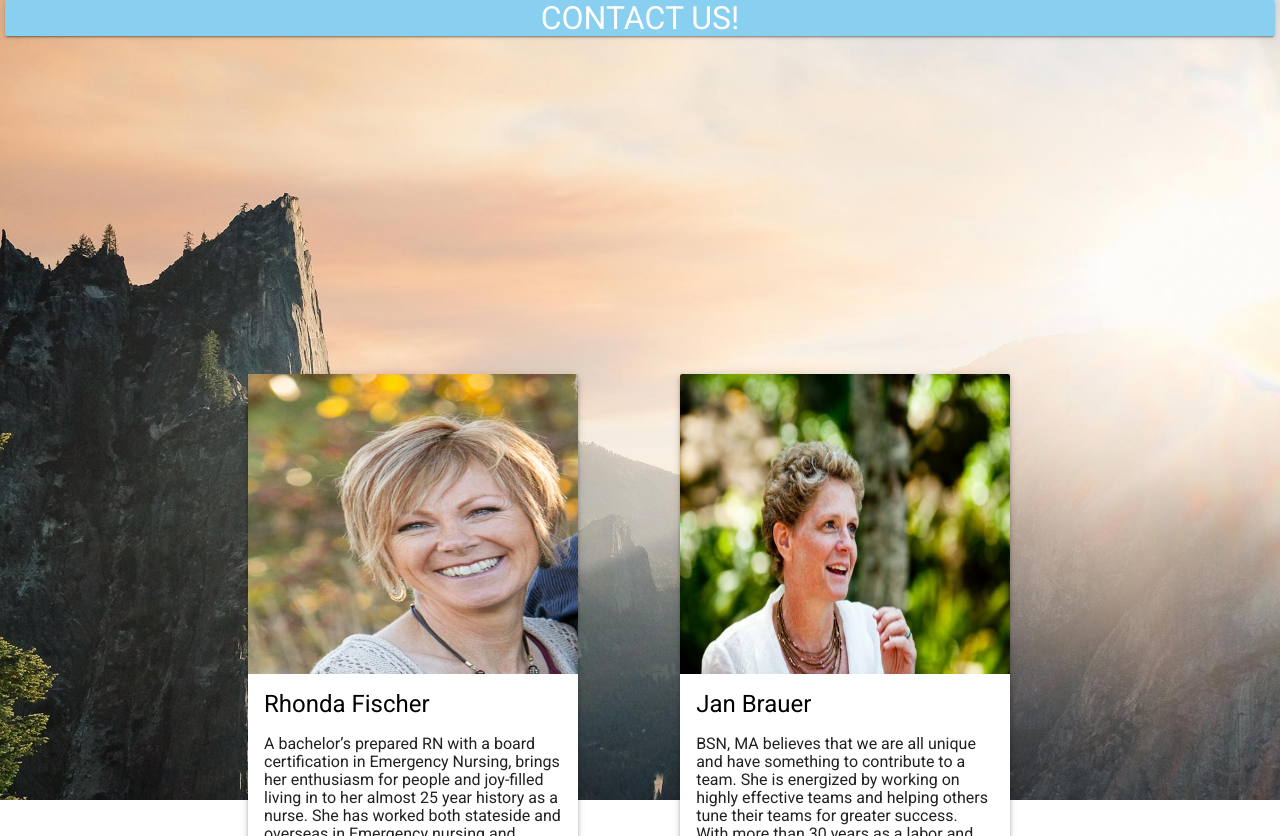
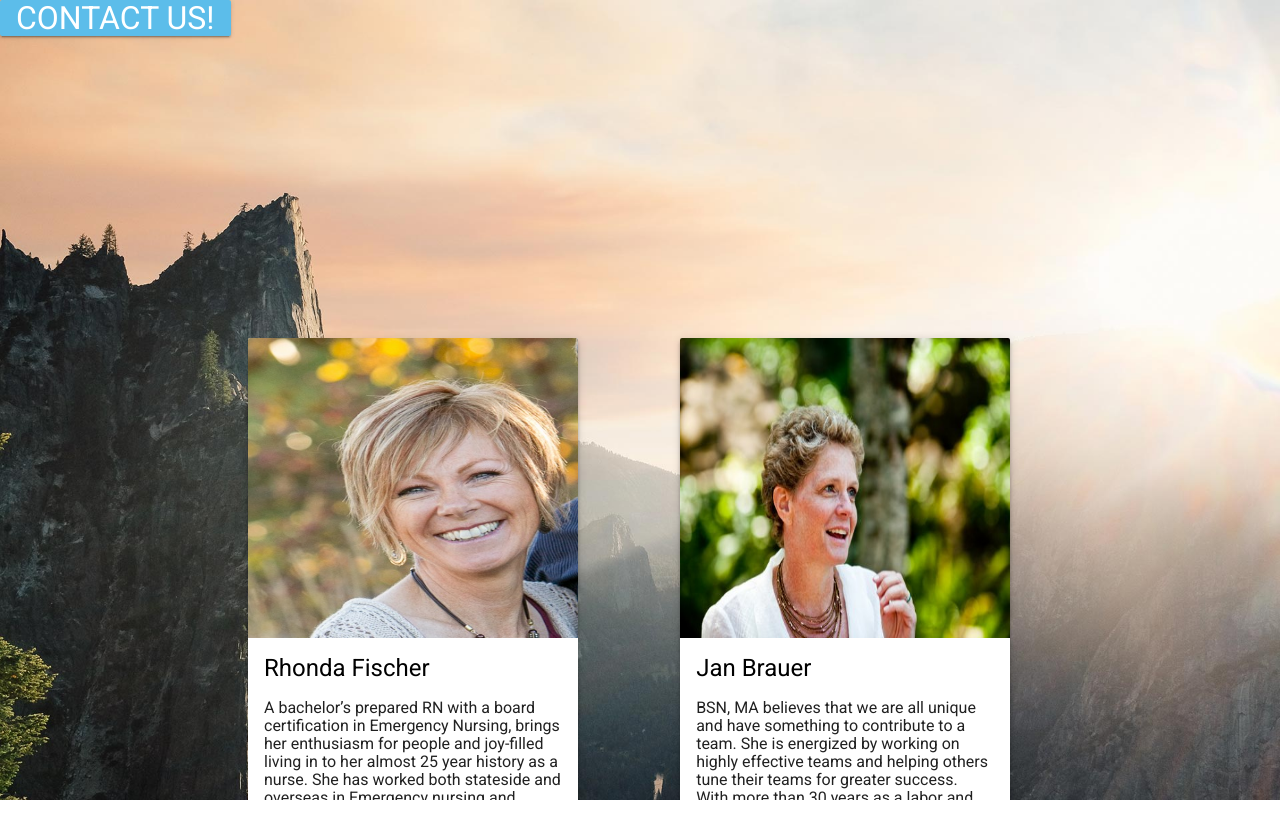
Before and after one commit to lotsofpears/lotsofpears.github.io, a plain HTML site: page index.html in a window 1280 px wide. After the commit the page ends 800 px from the top, so only its background shows below. Drawn offline with nearby package versions, Linux system fonts and the light colour scheme.

Commit message:
css update

```diff
--- a/css/styles.css
+++ b/css/styles.css
@@ -232,9 +232,6 @@ li{
       position: fixed;
       display: block;
       max-width: 100%;
-      position: relative;
-      margin-left: 5px;
-      margin-right: 5px;
       font-size: 24pt;
       background-color:#89cff0  ! important;
       z-index: 900;
```
